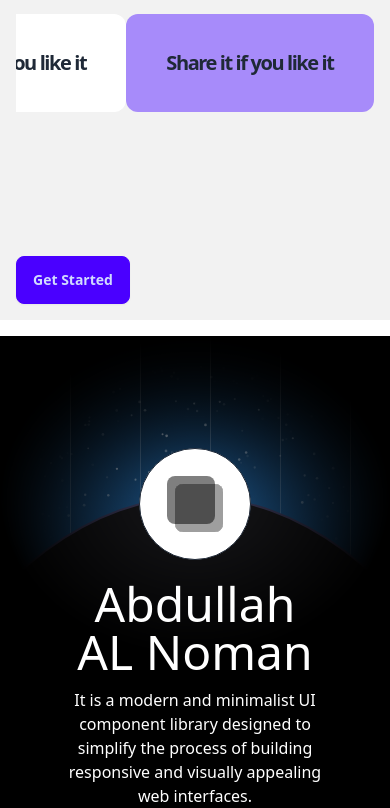
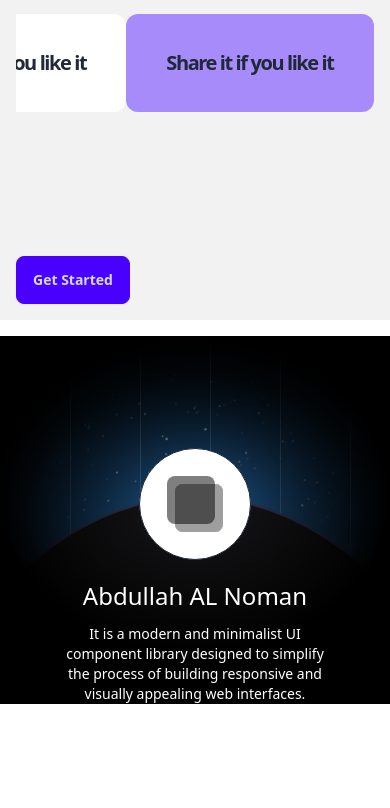
Before and after one commit to ALNoman78/professional-portfolio, a React (Vite) app: page / in a window 390 px wide. Shown: the part 721-1529 px from the top of the page. After the commit the page ends 1425 px from the top, so only its background shows below. Built offline with nearby package versions, Linux system fonts and the light colour scheme; grey boxes are pictures that could not be loaded.

Commit message:
add on surge

```diff
--- a/src/components/NewBanner/Index.jsx
+++ b/src/components/NewBanner/Index.jsx
@@ -22,12 +22,14 @@ const Index = () => {
 
                 </div>
                 <article className="text-white pt-2 w-2/3 mx-auto block text-center z-10 relative">
-                    <h1 className="text-center text-5xl text-white font-medium py-3">
+                    <h1 className="text-center text-2xl md:text-5xl text-white font-medium py-3">
                         Abdullah AL Noman
                     </h1>
+                    <p className='text-sm md:text-xl font-medium'>
                     It is a modern and minimalist UI component library designed to
                     simplify the process of building responsive and visually appealing web
                     interfaces.
+                    </p>
                 </article>
             </div>
         </>
```
